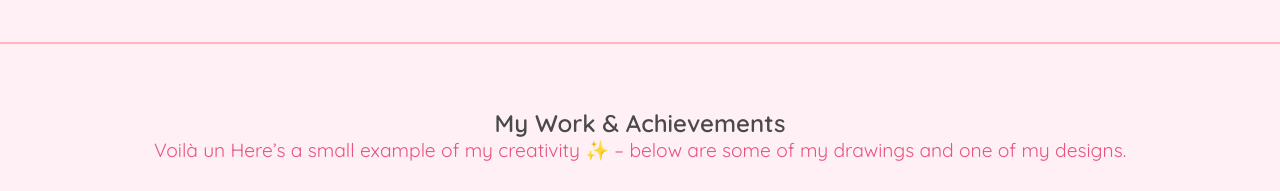
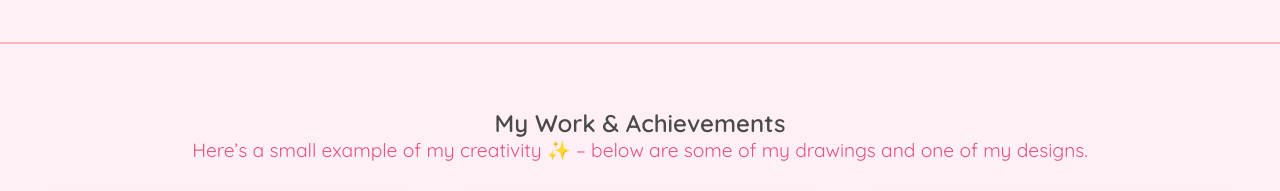
Before and after one commit to hadyasmine01-bit/haddadi-yasmin, a plain HTML site: page index.html in a window 1280 px wide. Shown: the part 2140-2331 px from the top of the page. Drawn offline with Linux system fonts and the light colour scheme; a script that the page names is missing.

Commit message:
Update index.html

```diff
--- a/index.html
+++ b/index.html
@@ -106,7 +106,7 @@
   <section id="gallery" class="gallery">
     <h2>My Work & Achievements</h2>
     <p class="gallery-intro">
-      Voilà un Here’s a small example of my creativity ✨ – below are some of my drawings and one of my designs.
+     Here’s a small example of my creativity ✨ – below are some of my drawings and one of my designs.
     </p>
 
     <div class="gallery-grid">
@@ -147,4 +147,5 @@
 
 </body>
 
+
 </html>
```
